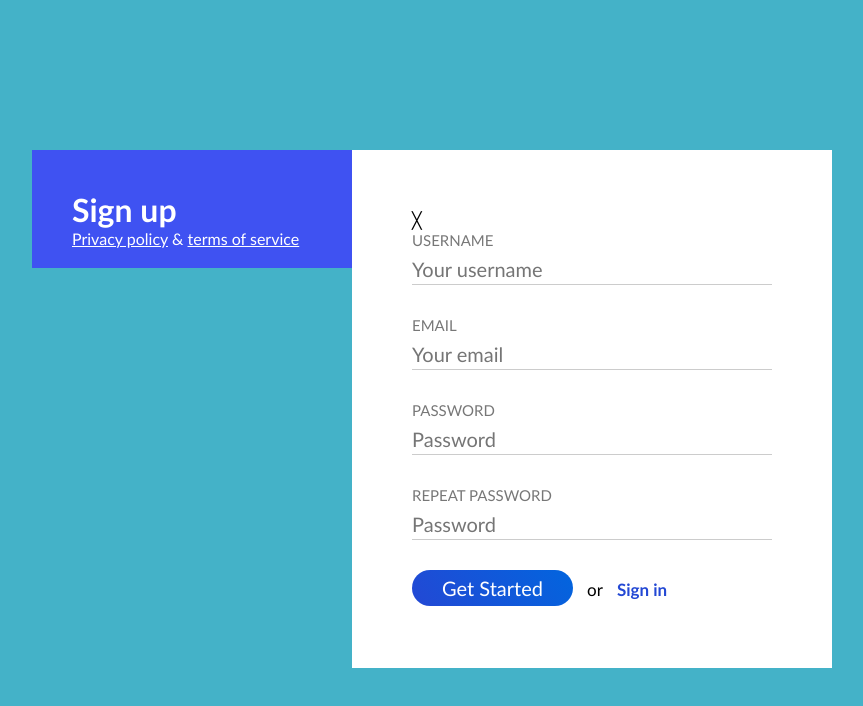
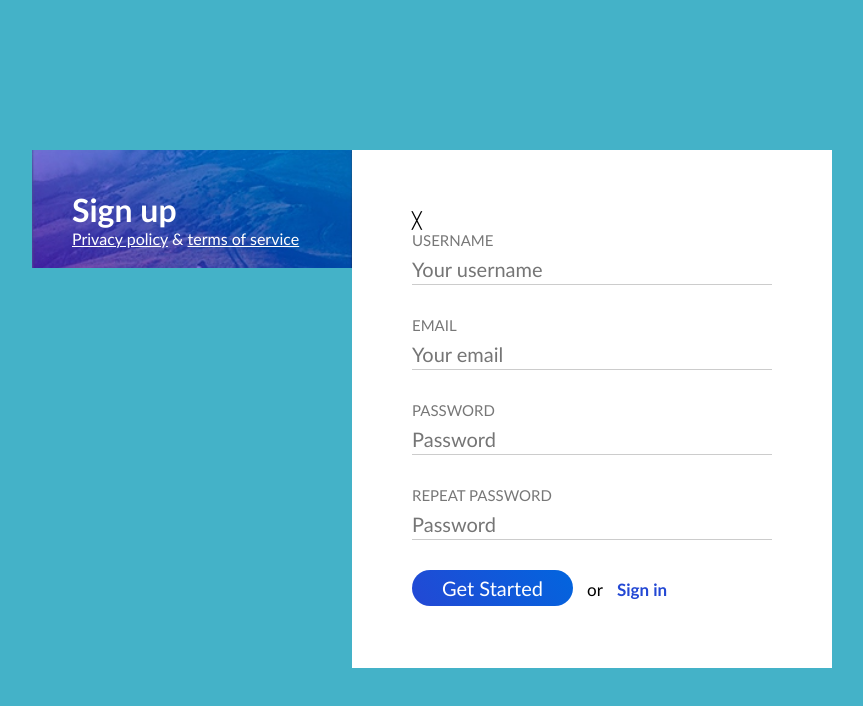
Before and after one commit to plukenis/4-sign-up, a plain HTML site: page index.html in a window 1280 px wide. Shown: the whole page, without its empty margins (208-1071 px from the left). Drawn offline with Linux system fonts and the light colour scheme.

Commit message:
Left column background #3

```diff
--- a/css/main.css
+++ b/css/main.css
@@ -18,7 +18,10 @@ background-color: #44b2c8;
     padding: 40px;
     padding-bottom: 20px;
     background-color: #3f52f2;
-    color:#fff
+    background-image: url(../fall.jpg);
+    color:#fff;
+    background-size: cover;
+    background-position: center;
 }
 
 h1 {
@@ -35,5 +38,5 @@ h1 {
     width: 60%;
     float: left;
     padding: 60px;
-background-color: #fff;
+    background-color: #fff;
 }
```
Also changed, not shown: fall.jpg (added).
